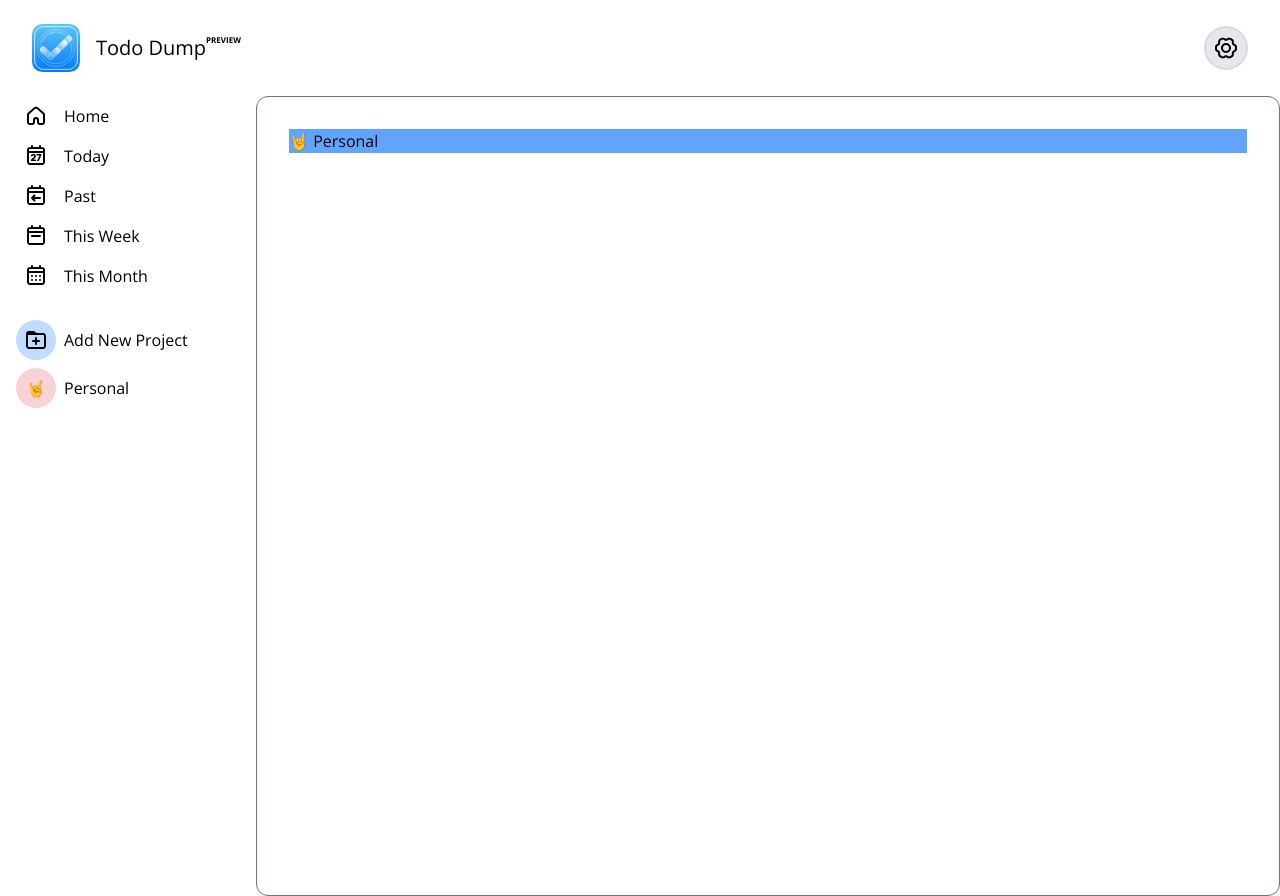
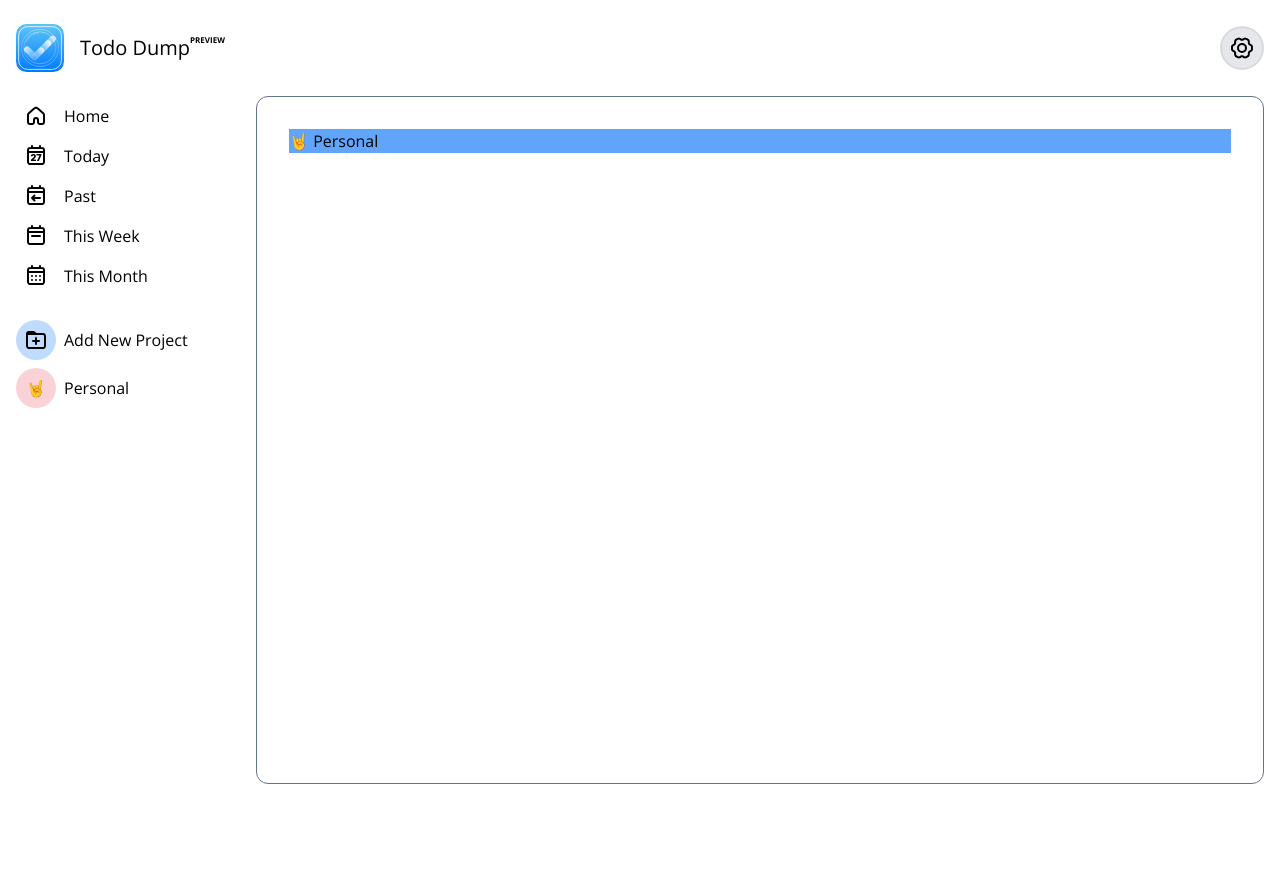
Before and after one commit to dilpreetsinghaulakh/todo-list, a website built with webpack: page src/template.html in a window 1280 px wide. After the commit the page ends 800 px from the top, so only its background shows below. Built offline with nearby package versions, Linux system fonts and the light colour scheme.

Commit message:
Added overflow scroll and made topbar padding match with other UI

```diff
--- a/src/template.html
+++ b/src/template.html
@@ -5,11 +5,11 @@
     <meta name="viewport" content="width=device-width, initial-scale=1.0" />
     <title><%= htmlWebpackPlugin.options.title %></title>
   </head>
-  <body>
+  <body class="h-screen flex flex-col">
     <div id="topbar"></div>
-    <div class="flex">
+    <div class="flex h-full mb-4">
       <div id="sidebar"></div>
-      <div class="flex-grow border border-slate-500 min-h-screen p-8 rounded-xl" id="content"></div>
+      <div class="flex-grow border border-slate-500 h-full p-8 mr-4 overflow-y-scroll rounded-xl" id="content"></div>
     </div>
 
 
--- a/src/ui.js
+++ b/src/ui.js
@@ -185,7 +185,7 @@ export default class ui {
 
       topbar.append(appIcon, settingsIcon);
       topbar.className =
-        "flex px-8 py-6 justify-between items-center select-none";
+        "flex px-4 py-6 justify-between items-center select-none";
     };
 
     const circleBgIconStyleClasses =
@@ -244,7 +244,7 @@ export default class ui {
 
       homeAndDay.className = "flex flex-col gap 2";
 
-      sidebar.className = "w-[256px] px-4 flex flex-col gap-2 select-none";
+      sidebar.className = "w-[256px] px-4 flex flex-col gap-2 select-none overflow-y-scroll";
       sidebar.append(homeAndDay, createNewProjectBtn, projects());
     };
 
```
